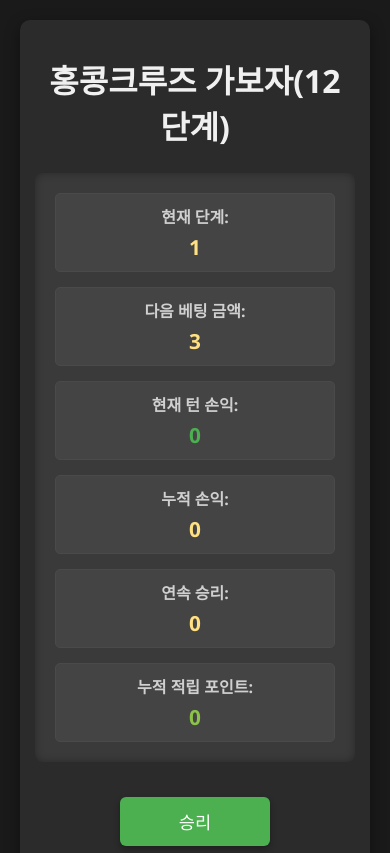
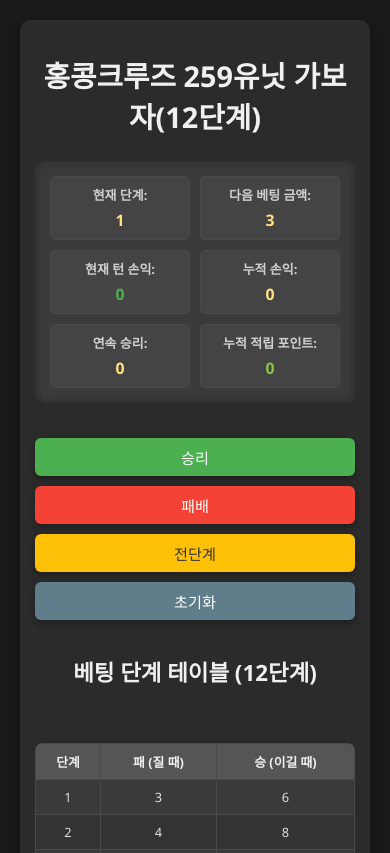
Before and after one commit to henlong4/hongkong12-bo1, a plain HTML site: page index.html in a window 390 px wide. Shown: the top 853 px of the page. Drawn offline with Linux system fonts and the light colour scheme.

Commit message:
Update index.html

```diff
--- a/index.html
+++ b/index.html
@@ -19,7 +19,7 @@
             box-sizing: border-box;
         }
         .container {
-            max-width: 950px;
+            max-width: 700px; /* 창 크기 감소 */
             width: 100%;
             background-color: #2b2b2b;
             padding: 30px;
@@ -82,8 +82,8 @@
             margin-bottom: 30px;
         }
         .actions button {
-            padding: 12px 25px;
-            font-size: 1.1em;
+            padding: 8px 15px; /* 버튼 패딩 감소 */
+            font-size: 0.95em; /* 버튼 폰트 크기 감소 */
             margin: 0 5px; /* 버튼 간격 조정 */
             border: none;
             border-radius: 6px;
@@ -192,19 +192,33 @@
             .container {
                 padding: 15px;
             }
+            h1 {
+                font-size: 1.8em; /* H1 폰트 크기 감소 */
+            }
+            h2 {
+                font-size: 1.4em; /* H2 폰트 크기 감소 */
+            }
             .current-info {
-                grid-template-columns: 1fr; /* 모바일에서 한 열로 */
+                grid-template-columns: repeat(2, 1fr); /* 2열로 변경 */
+                gap: 10px; /* 간격 살짝 줄임 */
+                padding: 15px; /* 패딩도 살짝 줄임 */
+            }
+            .info-item {
+                padding: 8px; /* 정보 항목 내부 패딩 줄임 */
+                font-size: 0.9em; /* 폰트 크기 줄임 */
+            }
+            .info-item strong {
+                font-size: 0.9em; /* 내부 폰트 크기 줄임 */
+            }
+            .info-item span {
+                font-size: 1.1em; /* 내부 폰트 크기 줄임 */
             }
             .actions button {
-                margin: 5px;
-                width: calc(50% - 10px); /* 두 버튼이 한 줄에 오도록 */
+                margin: 5px 0; /* 세로로 쌓이도록 마진 조정 */
+                width: 100%; /* 모든 버튼을 전체 너비로 */
+                box-sizing: border-box; /* 패딩과 보더를 너비에 포함 */
             }
-            .actions button.reset-btn {
-                width: calc(100% - 20px); /* 리셋 버튼은 전체 너비 */
-            }
-             .actions button.prev-step-btn { /* 모바일에서 전단계 버튼도 전체 너비 */
-                width: calc(100% - 20px);
-            }
+
             th, td {
                 padding: 8px 5px; /* 모바일에서 패딩 줄임 */
                 font-size: 0.8em;
@@ -214,7 +228,7 @@
 </head>
 <body>
     <div class="container">
-        <h1>홍콩크루즈 가보자(12단계)</h1>
+        <h1>홍콩크루즈 259유닛 가보자(12단계)</h1>
 
         <div class="current-info">
             <div class="info-item">
@@ -368,11 +382,10 @@
         }
 
         /**
-         * 메시지를 표시하고 일정 시간 후 숨깁니다.
+         * 메시지를 표시합니다 (사라지지 않음).
          * @param {string} msg - 표시할 메시지
-         * @param {number} duration - 메시지 표시 시간 (밀리초), 기본값 5000ms
          */
-        function showMessage(msg, duration = 5000) {
+        function showMessage(msg) {
             messageDiv.innerText = msg;
             messageDiv.classList.add('show');
             // setTimeout(() => { // 팝업이 사라지지 않도록 이 줄을 주석 처리
@@ -434,7 +447,7 @@
                 }
 
                 updateUI(); // 전체 UI 업데이트
-                showMessage(message, 7000); // 관련 메시지 표시
+                showMessage(message); // 관련 메시지 표시
 
             } else if (result === 'lose') {
                 const turnLossFromBet = -betAmountThisTurn; // 패배 시 손실은 베팅 금액
```
